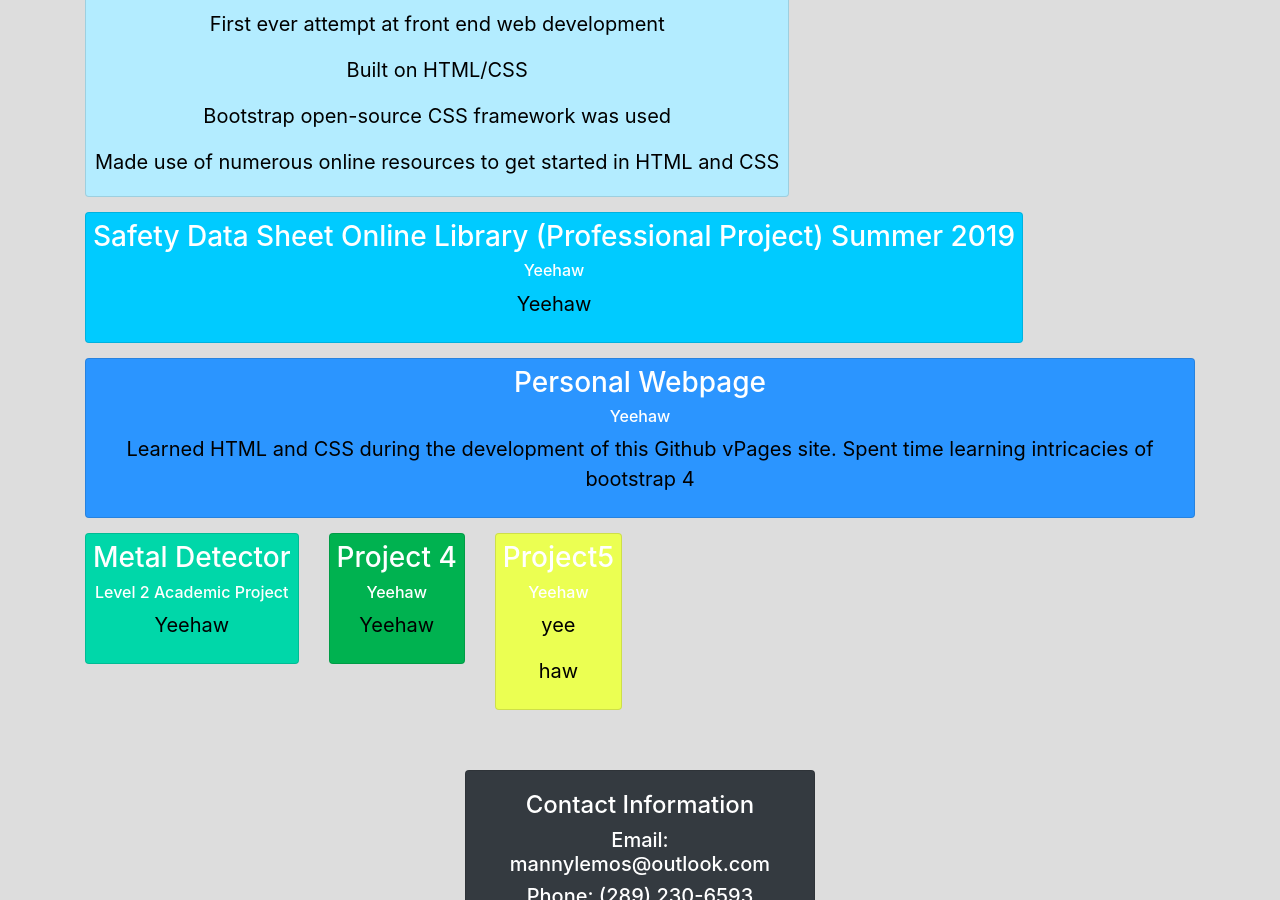
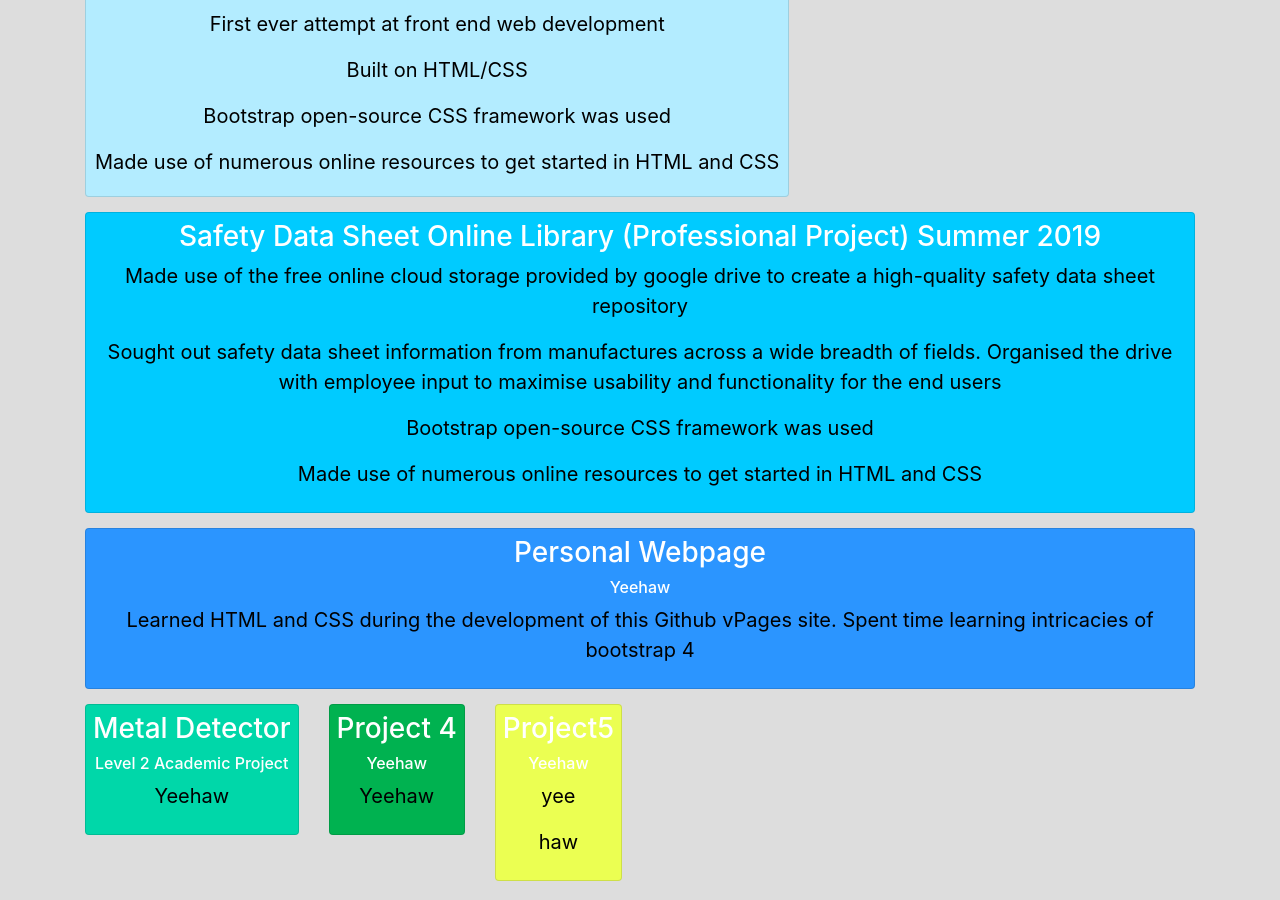
Before and after one commit to MannyLemos/MannyLemos.github.io, a Jekyll site: the page index.html, which Jekyll copies as it is, in a window 1280 px wide and 900 px high, scrolled down 2636 px. Built offline with Jekyll 4.4.1, drawn with Linux system fonts in a browser that asks for light colours; nearby versions of some CDN libraries; a script that is not in the unit is left out.

Commit message:
Update index.html

```diff
--- a/index.html
+++ b/index.html
@@ -332,9 +332,10 @@ $.backstretch([
                             <div style="background-color: #00cbff" class="card">
                                 <div style="padding: 7px">
                                         <h3>Safety Data Sheet Online Library (Professional Project)				Summer 2019</h3>
-                                        <h6>Yeehaw</h6>
-                                        <p>Yeehaw</p>
-
+                                        <p>Made use of the free online cloud storage provided by google drive to create a high-quality safety data sheet repository</p>
+				    	<p>Sought out safety data sheet information from manufactures across a wide breadth of fields. Organised the drive with employee input to maximise usability and functionality for the end users</p>
+				    	<p>Bootstrap open-source CSS framework was used</p>
+				    	<p>Made use of numerous online resources to get started in HTML and CSS</p>
                                </div>
                            </div>
                         </div>
```
